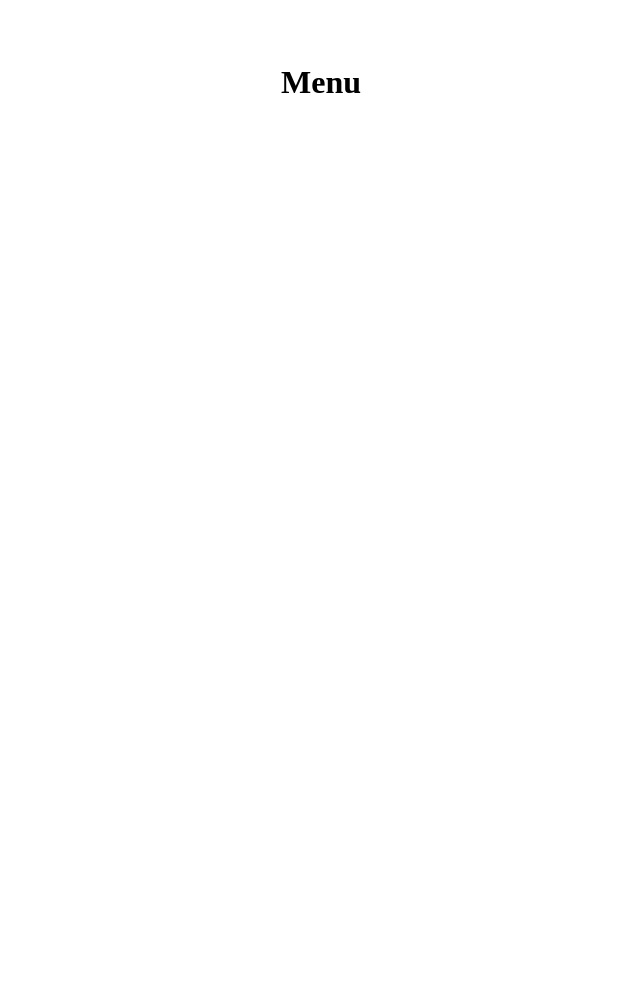
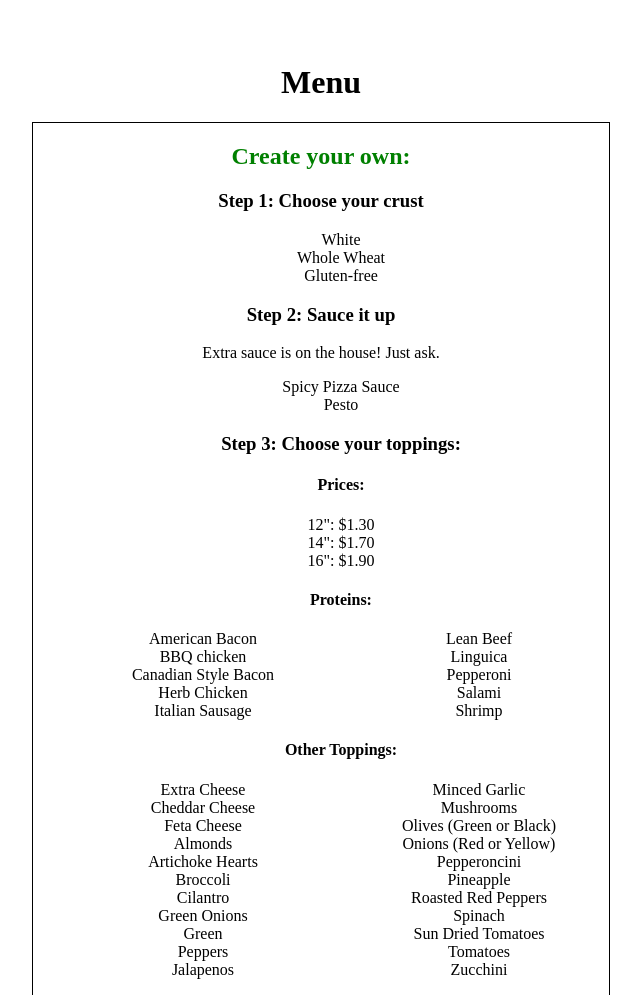
Before and after one commit to alex-schultz/woodstocks, a website: page app/views/menu.html in a window 1280 px wide. Shown: the top 995 px of the page, without its empty margins (319-960 px from the left). Before the commit the page ends 800 px from the top, so only its background shows below. Drawn offline with Linux system fonts and the light colour scheme; files that its build step writes are made by us from their sources.

Commit message:
working on menu

```diff
--- a/app/css/main.css
+++ b/app/css/main.css
@@ -68,7 +68,11 @@ span{
 }
 
 .coupon{
-	text-align: center;
+  border: 2px dotted black;
+  width: 50%;
+  margin: 0 auto;
+  padding: 5px 10px 5px 10px;
+  text-align: center;
 }
 
 #start{
@@ -77,11 +81,26 @@ span{
   font-size: 20px;
 }
 
-hr{
-  opacity: 1;
-}
-
 #botnav {
   color: white;
   background-color: black;
 }
+
+em {
+  font-size: 10px;
+}
+
+.menu {
+  text-align: center;
+  border: 1px solid black;
+  width: 50%;
+  margin: 0 auto;
+}
+
+.nobullet {
+  list-style-type: none;
+}
+
+#toppings, #protein {
+  column-count: 2;
+}
--- a/app/views/menu.html
+++ b/app/views/menu.html
@@ -1,12 +1,88 @@
 <!DOCTYPE html>
 <html>
-  <head>
-    <title>Menu</title>
+
+<head>
     <link rel=stylesheet type="text/css" href="css/main.css">
-  </head>
+</head>
 
 <body>
-  <div>
-    <h1>Menu</h1>
-  </div>
+    <div>
+        <h1>Menu</h1>
+    </div>
+
+    <div class="menu">
+        <h2>Create your own:</h2>
+        <h3>Step 1: Choose your crust</h3>
+        <ul class="nobullet">
+            <li>
+                White
+            </li>
+            <li>
+                Whole Wheat
+            </li>
+            <li>
+                Gluten-free
+            </li>
+        </ul>
+
+        <h3>Step 2: Sauce it up</h3>
+        <p>Extra sauce is on the house! Just ask.</p>
+        <ul class="nobullet">
+            <li>
+                Spicy Pizza Sauce
+            </li>
+            <li>
+                Pesto
+            </li>
+
+        <h3>Step 3: Choose your toppings:</h3>
+        <h4><strong>Prices:</strong></h4>
+        <p>
+            12": $1.30
+            <br /> 14": $1.70
+            <br /> 16": $1.90
+        </p>
+
+        <h4><strong>Proteins:</strong></h4>
+        <div id="protein">
+            American Bacon
+            <br /> BBQ chicken
+            <br /> Canadian Style Bacon
+            <br /> Herb Chicken
+            <br /> Italian Sausage
+            <br /> Lean Beef
+            <br /> Linguica
+            <br /> Pepperoni
+            <br /> Salami
+            <br /> Shrimp
+            <br />
+        </div>
+
+        <h4><strong>Other Toppings:</strong></h4>
+        <div id="toppings">
+            Extra Cheese
+            <br /> Cheddar Cheese
+            <br /> Feta Cheese
+            <br /> Almonds
+            <br /> Artichoke Hearts
+            <br /> Broccoli
+            <br /> Cilantro
+            <br /> Green Onions
+            <br /> Green
+            <br /> Peppers
+            <br /> Jalapenos
+            <br /> Minced Garlic
+            <br /> Mushrooms
+            <br /> Olives (Green or Black)
+            <br /> Onions (Red or Yellow)
+            <br /> Pepperoncini
+            <br /> Pineapple
+            <br /> Roasted Red Peppers
+            <br /> Spinach
+            <br /> Sun Dried Tomatoes
+            <br /> Tomatoes
+            <br /> Zucchini
+            <br />
+        </div>
+    </div>
 </body>
```
Also changed, not shown: app/index.html (+1 -1 lines), app/views/about/about.html (+0 -1 lines), app/views/coupons.html (+7 -6 lines), app/views/donation.html (+0 -1 lines), app/views/home.html (+3 -3 lines), app/views/job.html (+0 -1 lines), app/views/suds.html (+0 -1 lines), app/views/tour.html (+0 -1 lines), app/css/cerulean.css.
